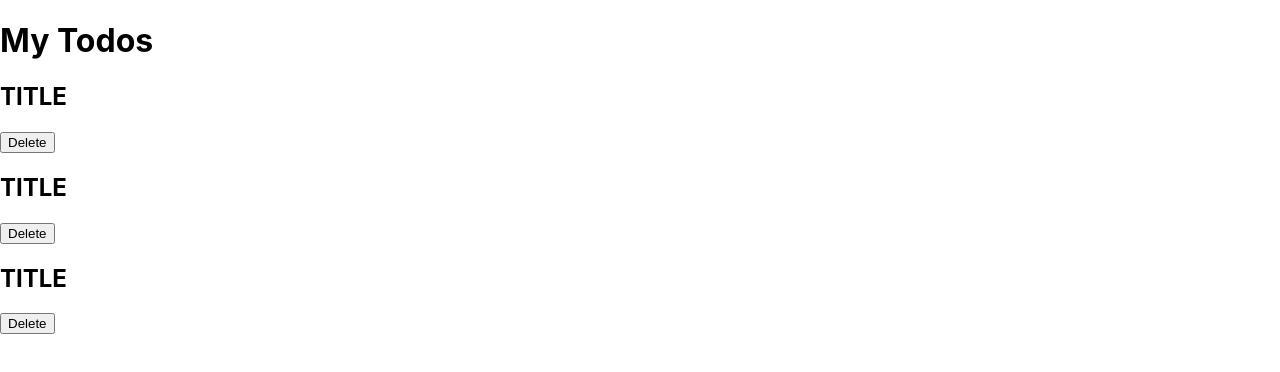
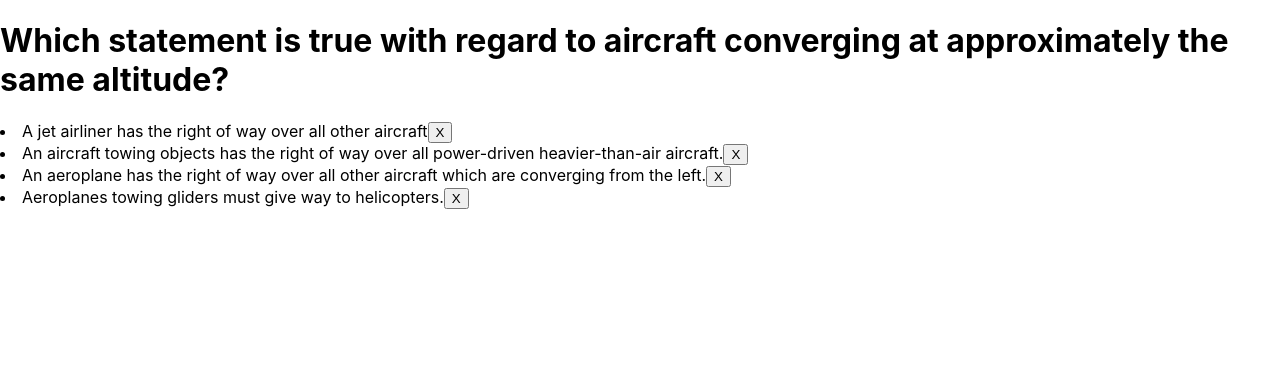
Before and after one commit to robertmzm/pstar, a React (Create React App) app: page / in a window 1280 px wide. Shown: the top 372 px of the page. Built offline with nearby package versions, Linux system fonts and the light colour scheme.

Commit message:
display a question

```diff
--- a/src/react/App.js
+++ b/src/react/App.js
@@ -4,42 +4,12 @@ import React from 'react';
 import Question from './components/Question'
 import { channels } from '../shared/constants';
 const { ipcRenderer } = window;
-
-
-// class App extends React.Component {
-//   constructor(props) {
-//     super(props);
-//     this.state = {
-//       appName: '',
-//       appVersion: '',
-//     };
-//     ipcRenderer.send(channels.APP_INFO);
-//     ipcRenderer.on(channels.APP_INFO, (event, arg) => {
-//       ipcRenderer.removeAllListeners(channels.APP_INFO);
-//       const { appName, appVersion } = arg;
-//       this.setState({ appName, appVersion });
-//     });
-//   }
-//   render() {
-//     const { appName, appVersion } = this.state;
-//     return (
-//       <div className="App">
-//         <header className="App-header">
-//           <img src={logo} className="App-logo" alt="logo" />
-//           <p>{appName} version {appVersion}</p>
-//         </header>
-//       </div>
-//     );
-//   }
-// }
+var questions = require('../problemSets/Colision Avoidance.json')
 
 function App() {
   return (
     <div >
-      <h1> My Todos </h1>
-      <Question />
-      <Question />
-      <Question />
+      <Question question={questions[0]}/>
     </div>
   );
 }
--- a/src/react/components/Question.js
+++ b/src/react/components/Question.js
@@ -1,10 +1,12 @@
 
-function Question(){
+function Question(props){
+	const options = props.question.options
+	const listOptions = options.map((option) =>
+    <li key={option.option}>{option.option}<button> X </button></li>
+  );
 	return (<div>
-        <h2> TITLE </h2>
-        <div>
-          <button> Delete </button>
-        </div>
+		<h1> {props.question.question} </h1>
+        {listOptions}
       </div> )
 }
 
```
Also changed, not shown: src/problemSets/Colision Avoidance.json (renamed from src/problemSets/sample.json), 1 other file (tests, documents, lock files or other folders).
